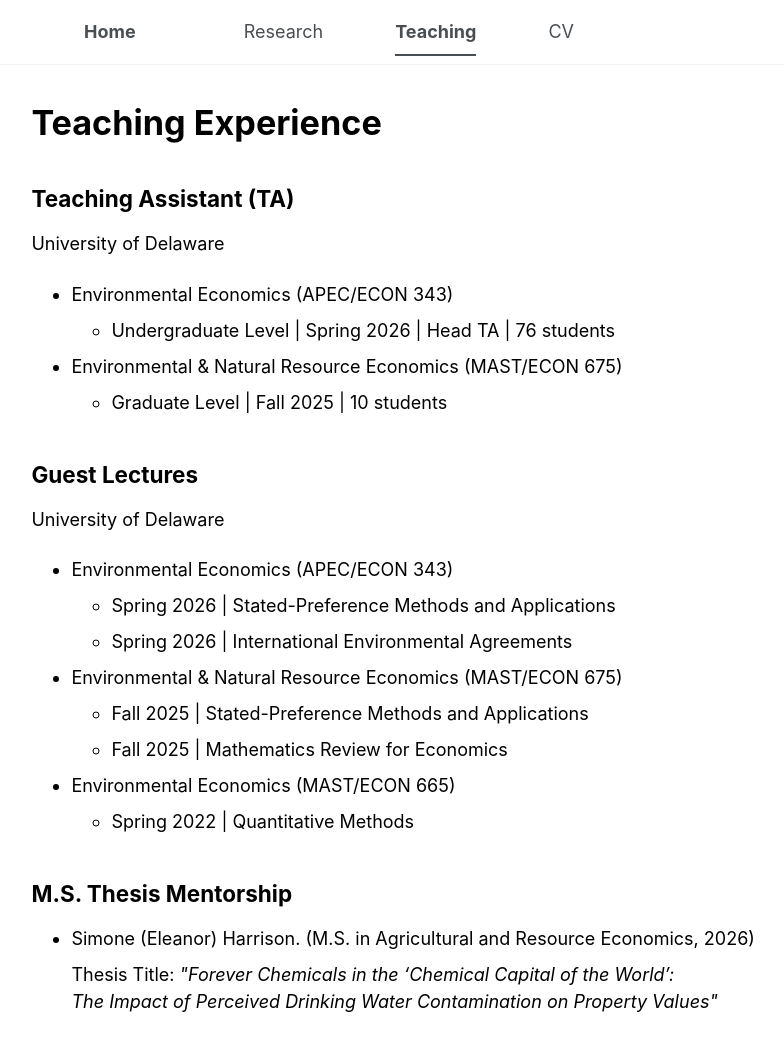
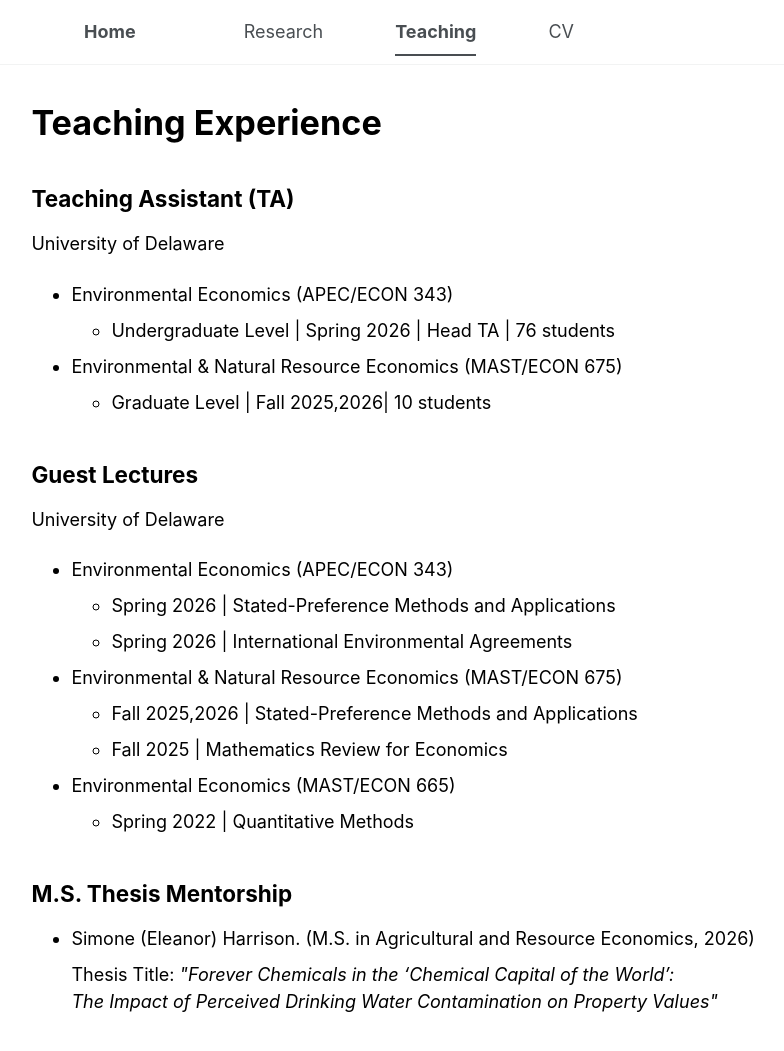
Before and after one commit to sachin-b-badole/sachin-b-badole.github.io, a Jekyll site: the page built from _pages/teaching.html, in a window 1280 px wide and 1231 px high. Shown: the top 1051 px of the window, without its empty margins (302-1086 px from the left). Built offline with Jekyll 4.4.1, drawn with Linux system fonts in a browser that asks for light colours.

Commit message:
Update teaching.html

```diff
--- a/_pages/teaching.html
+++ b/_pages/teaching.html
@@ -20,7 +20,7 @@ classes: teaching-page    # optional CSS hook if you want extra styling | classe
   </ul>
   <li>Environmental &amp; Natural Resource Economics (MAST/ECON 675)</li>
   <ul>
-    <li>Graduate Level | Fall 2025 | 10 students</li>
+    <li>Graduate Level | Fall 2025,2026| 10 students</li>
   </ul>
 </ul>
 
@@ -35,9 +35,9 @@ classes: teaching-page    # optional CSS hook if you want extra styling | classe
     <li>Spring 2026 | Stated-Preference Methods and Applications </li>
     <li>Spring 2026 | International Environmental Agreements </li>
   </ul>
-  <li>Environmental &amp; Natural Resource Economics (MAST/ECON 675)</li>
+  <li>Environmental &amp; Natural Resource Economics (MAST/ECON 675) </li>
   <ul>
-    <li>Fall 2025 | Stated-Preference Methods and Applications </li>
+    <li>Fall 2025,2026 | Stated-Preference Methods and Applications </li>
     <li>Fall 2025 | Mathematics Review for Economics</li>
   </ul>
   <li>Environmental Economics (MAST/ECON 665) </li>
```
